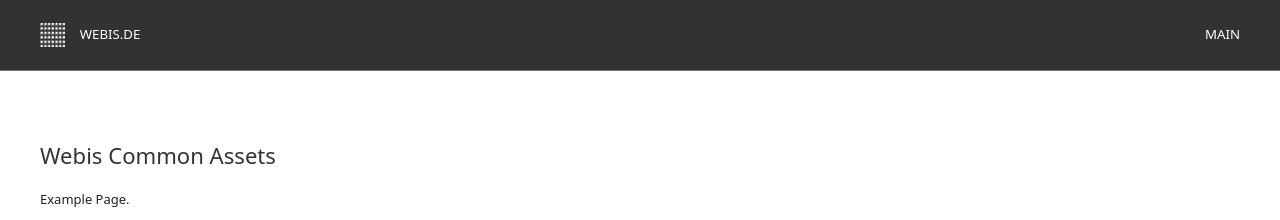
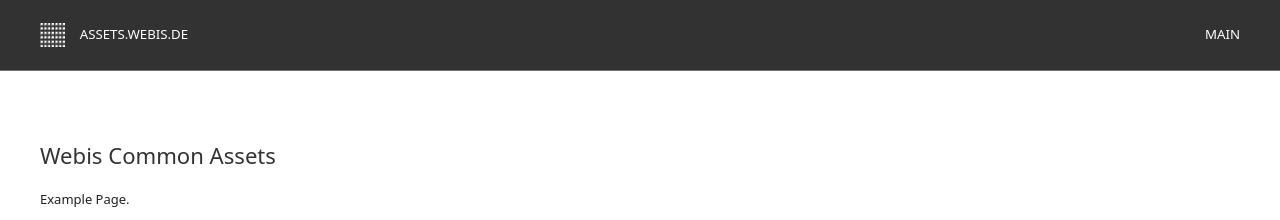
Before and after one commit to webis-de/webis-de-assets, a Jekyll site: the page built from index.html, in a window 1280 px wide. Shown: the top 220 px of the page. Built offline with Jekyll 4.4.1, drawn with Linux system fonts in a browser that asks for light colours.

Commit message:
Test automatic domain substitution for header logo

```diff
--- a/_layouts/default.html
+++ b/_layouts/default.html
@@ -44,7 +44,7 @@
         <div class="uk-navbar-left">
             <ul class="uk-navbar-nav">
                 <li{% if page.nav_active == "index" %} class="uk-active"{% endif %}>
-                <a href="{{ '/' | relative_url }}"><img src="https://assets.webis.de/img/webis-logo.png" alt="Webis Logo" class="uk-logo"> Webis.de</a>
+                <a href="{{ '/' | relative_url }}"><img src="https://assets.webis.de/img/webis-logo.png" alt="Webis Logo" class="uk-logo"> {% assign home = site.url | split: '/' %} {{ home | last }}</a>
                 </li>
             </ul>
         </div>
```
